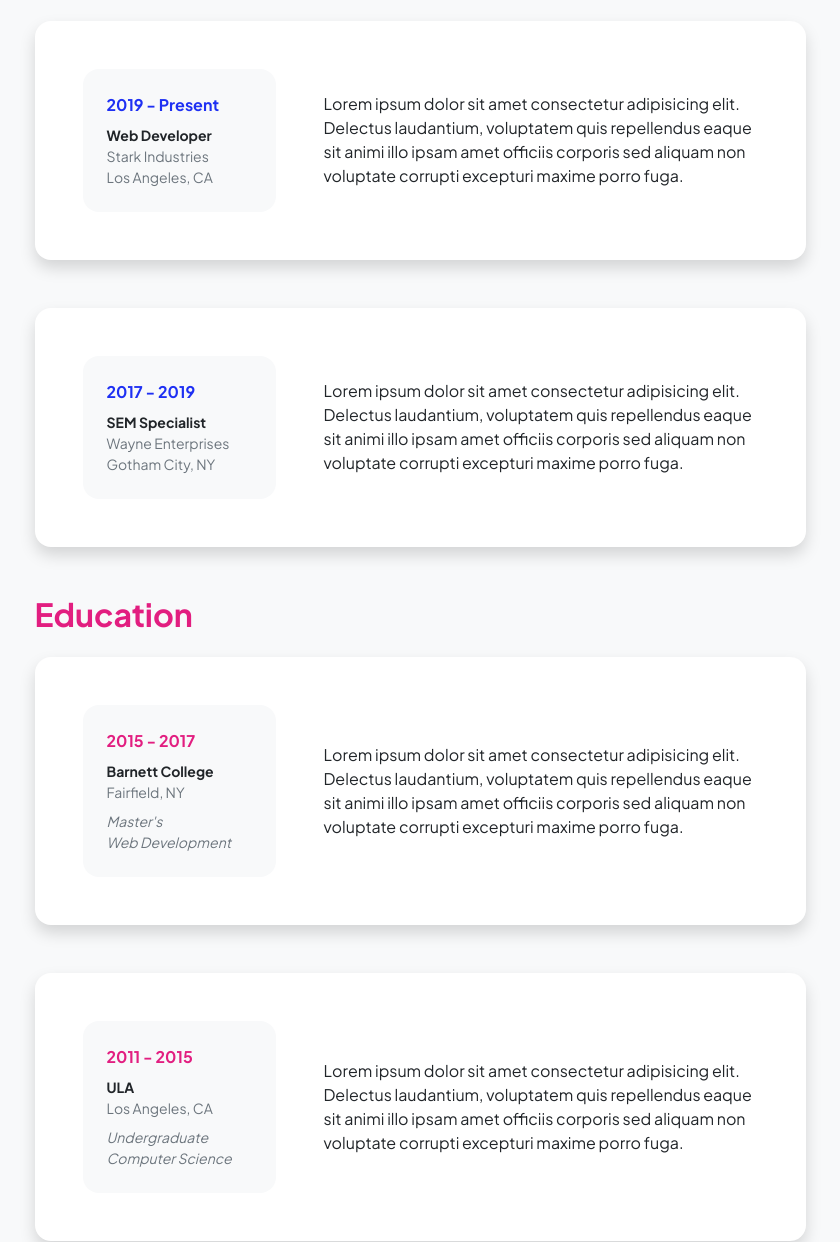
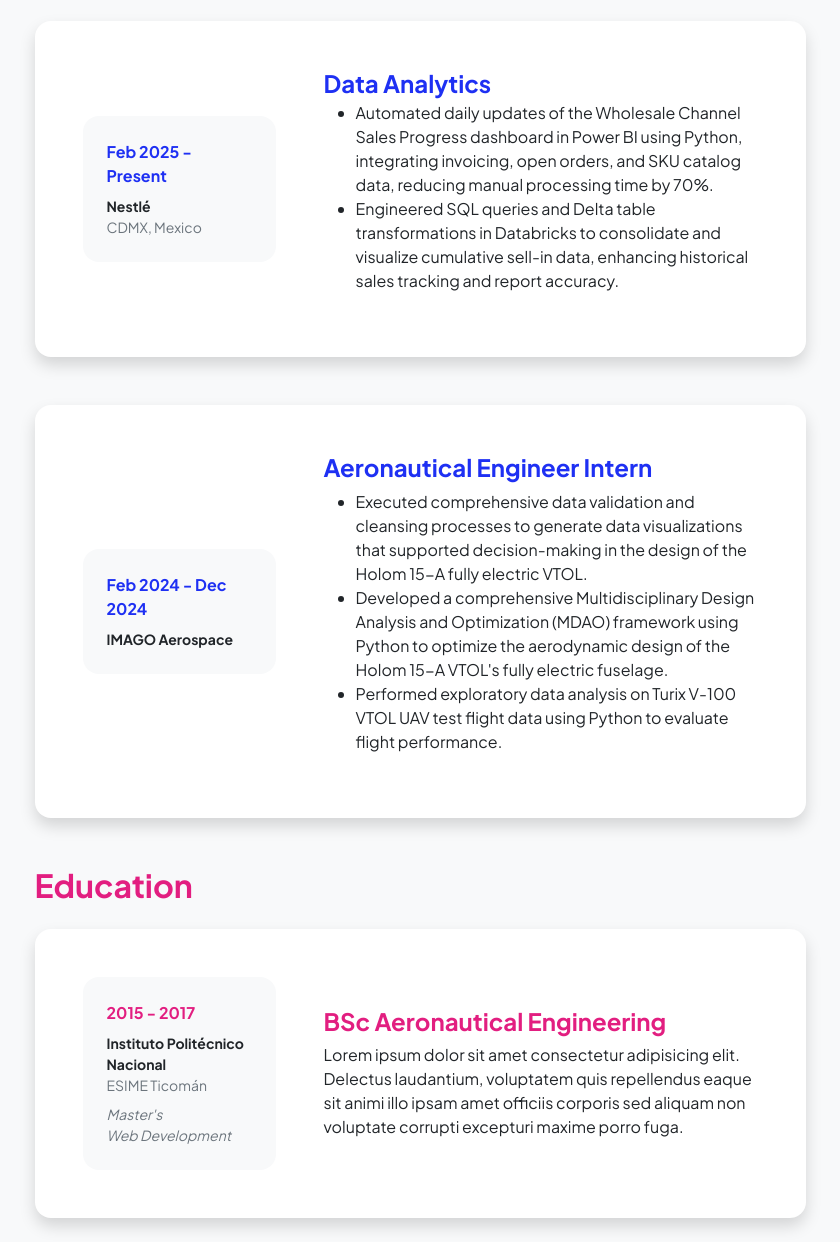
Before and after one commit to karenmdj/karenmdj.github.io, a plain HTML site: page resume.html in a window 1280 px wide. Shown: the part 287-1529 px from the top of the page, without its empty margins (220-1060 px from the left). Drawn offline with nearby package versions, Linux system fonts and the light colour scheme.

Commit message:
Update resume.html

```diff
--- a/resume.html
+++ b/resume.html
@@ -5,7 +5,7 @@
         <meta name="viewport" content="width=device-width, initial-scale=1, shrink-to-fit=no" />
         <meta name="description" content="" />
         <meta name="author" content="" />
-        <title>Personal - Start Bootstrap Template</title>
+        <title>Karen Mata</title>
         <!-- Favicon-->
         <link rel="icon" type="image/x-icon" href="assets/favicon.ico" />
         <!-- Custom Google font-->
@@ -22,14 +22,13 @@
             <!-- Navigation-->
             <nav class="navbar navbar-expand-lg navbar-light bg-white py-3">
                 <div class="container px-5">
-                    <a class="navbar-brand" href="index.html"><span class="fw-bolder text-primary">Start Bootstrap</span></a>
+                    <a class="navbar-brand" href="index.html"><span class="fw-bolder text-primary">Karen Mata Portfolio</span></a>
                     <button class="navbar-toggler" type="button" data-bs-toggle="collapse" data-bs-target="#navbarSupportedContent" aria-controls="navbarSupportedContent" aria-expanded="false" aria-label="Toggle navigation"><span class="navbar-toggler-icon"></span></button>
                     <div class="collapse navbar-collapse" id="navbarSupportedContent">
                         <ul class="navbar-nav ms-auto mb-2 mb-lg-0 small fw-bolder">
                             <li class="nav-item"><a class="nav-link" href="index.html">Home</a></li>
                             <li class="nav-item"><a class="nav-link" href="resume.html">Resume</a></li>
                             <li class="nav-item"><a class="nav-link" href="projects.html">Projects</a></li>
-                            <li class="nav-item"><a class="nav-link" href="contact.html">Contact</a></li>
                         </ul>
                     </div>
                 </div>
@@ -58,13 +57,25 @@
                                     <div class="row align-items-center gx-5">
                                         <div class="col text-center text-lg-start mb-4 mb-lg-0">
                                             <div class="bg-light p-4 rounded-4">
-                                                <div class="text-primary fw-bolder mb-2">2019 - Present</div>
-                                                <div class="small fw-bolder">Web Developer</div>
-                                                <div class="small text-muted">Stark Industries</div>
-                                                <div class="small text-muted">Los Angeles, CA</div>
+                                                <div class="text-primary fw-bolder mb-2">Feb 2025 - Present</div>
+                                                <div class="small fw-bolder">Nestlé</div>
+                                                <div class="small text-muted"> </div>
+                                                <div class="small text-muted">CDMX, Mexico</div>
                                             </div>
                                         </div>
-                                        <div class="col-lg-8"><div>Lorem ipsum dolor sit amet consectetur adipisicing elit. Delectus laudantium, voluptatem quis repellendus eaque sit animi illo ipsam amet officiis corporis sed aliquam non voluptate corrupti excepturi maxime porro fuga.</div></div>
+                                        <div class="col-lg-8">
+                                            <h4 class="fw-bolder text-primary mb-1">Data Analytics</h4>
+                                            <div>
+                                                 <ul>
+                                                    <li>Automated daily updates of the Wholesale Channel Sales Progress dashboard in Power BI using Python, integrating invoicing, open orders, and SKU catalog data,
+                                                        reducing manual processing time by 70%.</li>
+                                                    <li>Engineered SQL queries and Delta table transformations in Databricks to consolidate and visualize cumulative sell-in
+                                                        data, enhancing historical sales tracking and report accuracy.</li>
+                                                        </li>
+                                                </ul>
+                                            </div>
+                                        </div>
+
                                     </div>
                                 </div>
                             </div>
@@ -74,13 +85,23 @@
                                     <div class="row align-items-center gx-5">
                                         <div class="col text-center text-lg-start mb-4 mb-lg-0">
                                             <div class="bg-light p-4 rounded-4">
-                                                <div class="text-primary fw-bolder mb-2">2017 - 2019</div>
-                                                <div class="small fw-bolder">SEM Specialist</div>
-                                                <div class="small text-muted">Wayne Enterprises</div>
-                                                <div class="small text-muted">Gotham City, NY</div>
+                                                <div class="text-primary fw-bolder mb-2">Feb 2024 - Dec 2024</div>
+                                                <div class="small fw-bolder">IMAGO Aerospace</div>
+                                                <div class="small text-muted"></div>
+                                                <div class="small text-muted"></div>
                                             </div>
                                         </div>
-                                        <div class="col-lg-8"><div>Lorem ipsum dolor sit amet consectetur adipisicing elit. Delectus laudantium, voluptatem quis repellendus eaque sit animi illo ipsam amet officiis corporis sed aliquam non voluptate corrupti excepturi maxime porro fuga.</div></div>
+                                        <div class="col-lg-8">
+                                            <h4 class="fw-bolder text-primary mb-2">Aeronautical Engineer Intern</h4>
+                                                <ul>
+                                                    <li>Executed comprehensive data validation and cleansing processes to generate data visualizations that
+                                                        supported decision-making in the design of the Holom 15-A fully electric VTOL.</li>
+                                                    <li>Developed a comprehensive Multidisciplinary Design Analysis and Optimization (MDAO) framework using Python
+                                                        to optimize the aerodynamic design of the Holom 15-A VTOL's fully electric fuselage.</li>
+                                                    <li>Performed exploratory data analysis on Turix V-100 VTOL UAV test flight data using Python to evaluate flight performance.
+                                                        </li>
+                                                </ul>
+                                        </div>
                                     </div>
                                 </div>
                             </div>
@@ -96,8 +117,8 @@
                                             <div class="bg-light p-4 rounded-4">
                                                 <div class="text-secondary fw-bolder mb-2">2015 - 2017</div>
                                                 <div class="mb-2">
-                                                    <div class="small fw-bolder">Barnett College</div>
-                                                    <div class="small text-muted">Fairfield, NY</div>
+                                                    <div class="small fw-bolder">Instituto Politécnico Nacional</div>
+                                                    <div class="small text-muted">ESIME Ticomán</div>
                                                 </div>
                                                 <div class="fst-italic">
                                                     <div class="small text-muted">Master's</div>
@@ -105,31 +126,14 @@
                                                 </div>
                                             </div>
                                         </div>
-                                        <div class="col-lg-8"><div>Lorem ipsum dolor sit amet consectetur adipisicing elit. Delectus laudantium, voluptatem quis repellendus eaque sit animi illo ipsam amet officiis corporis sed aliquam non voluptate corrupti excepturi maxime porro fuga.</div></div>
+                                        <div class="col-lg-8">
+                                            <h4 class="fw-bolder text-secondary mb-2">BSc Aeronautical Engineering</h4>
+                                            <div>Lorem ipsum dolor sit amet consectetur adipisicing elit. Delectus laudantium, voluptatem quis repellendus eaque sit animi illo ipsam amet officiis corporis sed aliquam non voluptate corrupti excepturi maxime porro fuga.</div>
+                                        </div>
                                     </div>
                                 </div>
                             </div>
-                            <!-- Education Card 2-->
-                            <div class="card shadow border-0 rounded-4 mb-5">
-                                <div class="card-body p-5">
-                                    <div class="row align-items-center gx-5">
-                                        <div class="col text-center text-lg-start mb-4 mb-lg-0">
-                                            <div class="bg-light p-4 rounded-4">
-                                                <div class="text-secondary fw-bolder mb-2">2011 - 2015</div>
-                                                <div class="mb-2">
-                                                    <div class="small fw-bolder">ULA</div>
-                                                    <div class="small text-muted">Los Angeles, CA</div>
-                                                </div>
-                                                <div class="fst-italic">
-                                                    <div class="small text-muted">Undergraduate</div>
-                                                    <div class="small text-muted">Computer Science</div>
-                                                </div>
-                                            </div>
-                                        </div>
-                                        <div class="col-lg-8"><div>Lorem ipsum dolor sit amet consectetur adipisicing elit. Delectus laudantium, voluptatem quis repellendus eaque sit animi illo ipsam amet officiis corporis sed aliquam non voluptate corrupti excepturi maxime porro fuga.</div></div>
-                                    </div>
-                                </div>
-                            </div>
+
                         </section>
                         <!-- Divider-->
                         <div class="pb-5"></div>
@@ -159,7 +163,7 @@
                                     <div class="mb-0">
                                         <div class="d-flex align-items-center mb-4">
                                             <div class="feature bg-primary bg-gradient-primary-to-secondary text-white rounded-3 me-3"><i class="bi bi-code-slash"></i></div>
-                                            <h3 class="fw-bolder mb-0"><span class="text-gradient d-inline">Languages</span></h3>
+                                            <h3 class="fw-bolder mb-0"><span class="text-gradient d-inline">Technical skills</span></h3>
                                         </div>
                                         <div class="row row-cols-1 row-cols-md-3 mb-4">
                                             <div class="col mb-4 mb-md-0"><div class="d-flex align-items-center bg-light rounded-4 p-3 h-100">HTML</div></div>
@@ -180,20 +184,6 @@
             </div>
         </main>
         <!-- Footer-->
-        <footer class="bg-white py-4 mt-auto">
-            <div class="container px-5">
-                <div class="row align-items-center justify-content-between flex-column flex-sm-row">
-                    <div class="col-auto"><div class="small m-0">Copyright &copy; Your Website 2023</div></div>
-                    <div class="col-auto">
-                        <a class="small" href="#!">Privacy</a>
-                        <span class="mx-1">&middot;</span>
-                        <a class="small" href="#!">Terms</a>
-                        <span class="mx-1">&middot;</span>
-                        <a class="small" href="#!">Contact</a>
-                    </div>
-                </div>
-            </div>
-        </footer>
         <!-- Bootstrap core JS-->
         <script src="https://cdn.jsdelivr.net/npm/bootstrap@5.2.3/dist/js/bootstrap.bundle.min.js"></script>
         <!-- Core theme JS-->
```
